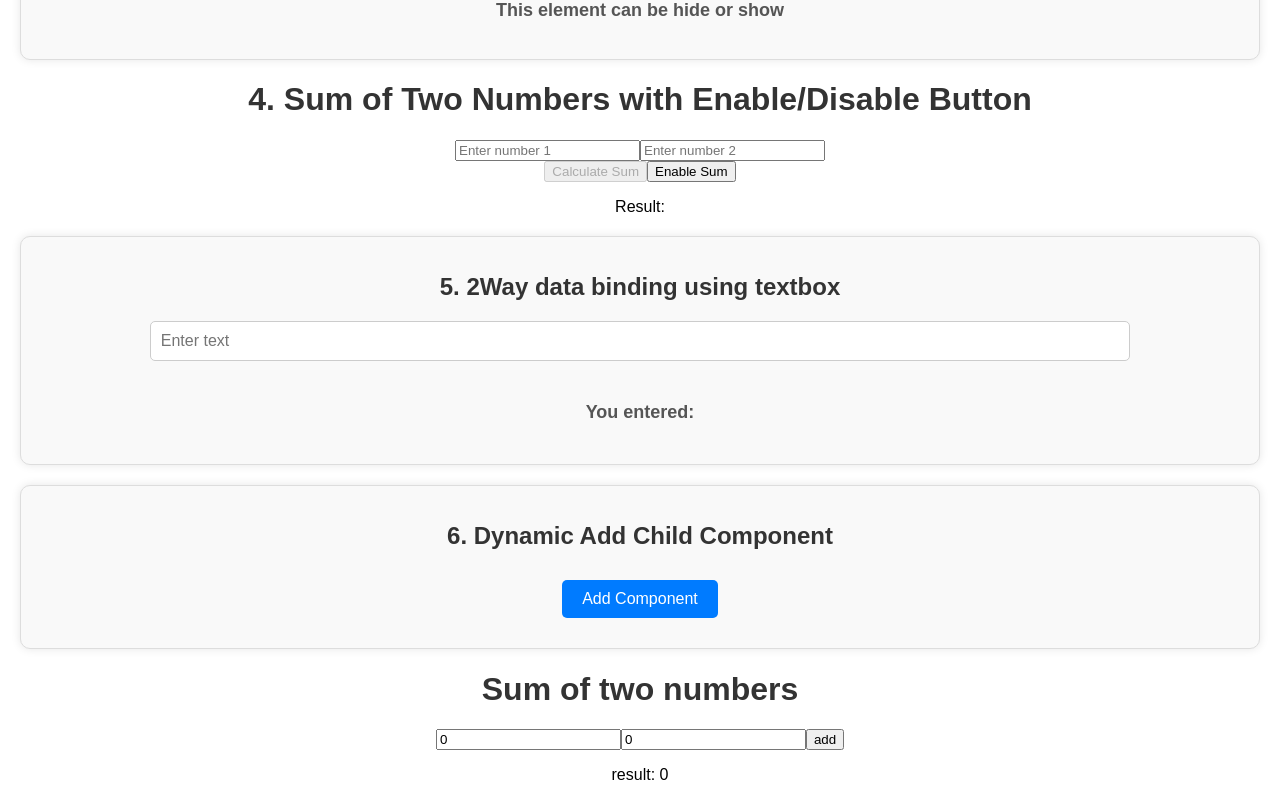
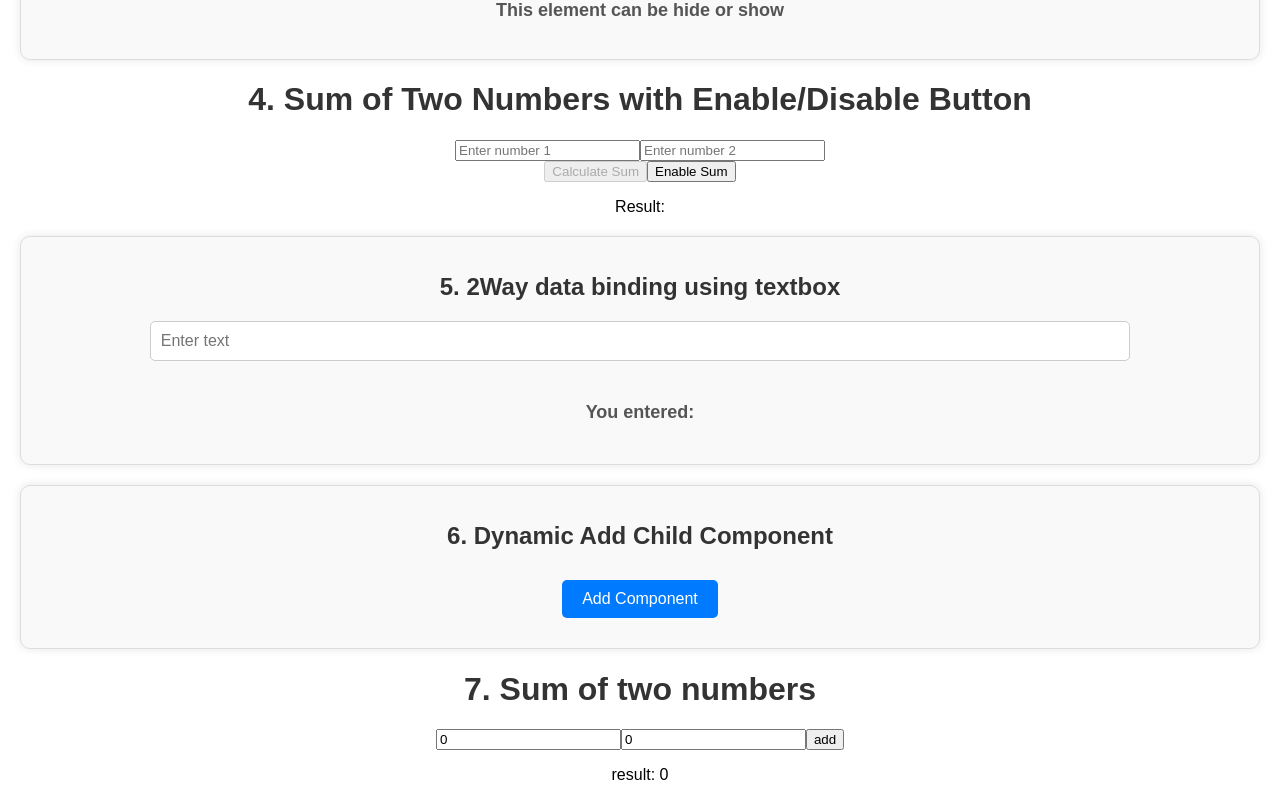
Before and after one commit to deepkyadv/REACT_TASK_01, a React (Create React App) app: page / in a window 1280 px wide. Shown: the part 873-1673 px from the top of the page. Built offline with nearby package versions, Linux system fonts and the light colour scheme.

Commit message:
Update SumOfTwoNumbers.jsx

```diff
--- a/src/components/SumOfTwoNumbers.jsx
+++ b/src/components/SumOfTwoNumbers.jsx
@@ -16,7 +16,7 @@ function SumOfTwoNumbers() {
 
   return (
     <div className="sum-container">
-    <h1>Sum of two numbers</h1>
+    <h1>7. Sum of two numbers</h1>
     <input className="sum-input" type='number' value={num1} onChange={(e) => setNum1(e.target.value)}/>
     <input className="sum-input" type='number' value={num2} onChange={(e) => setNum2(e.target.value)}/>
     <button className="sum-button" onClick={handleSum}>add</button>
```
